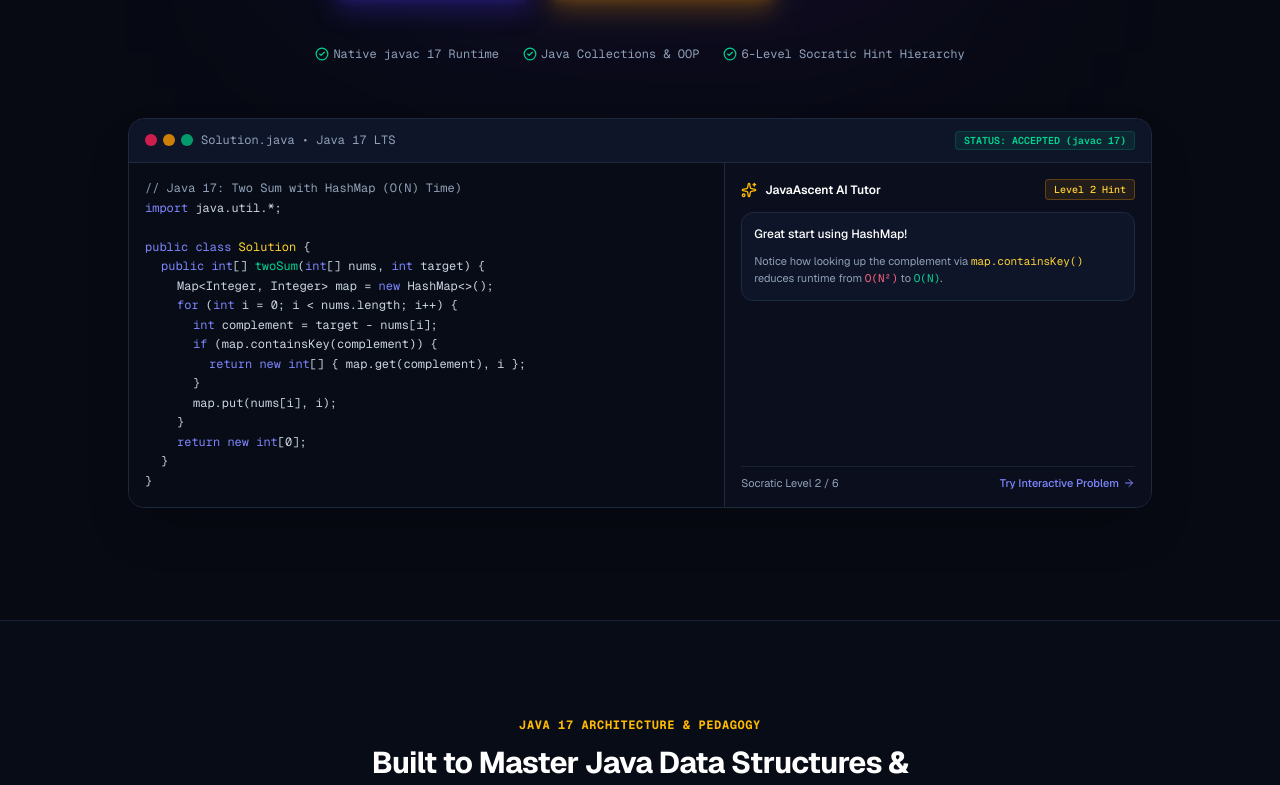
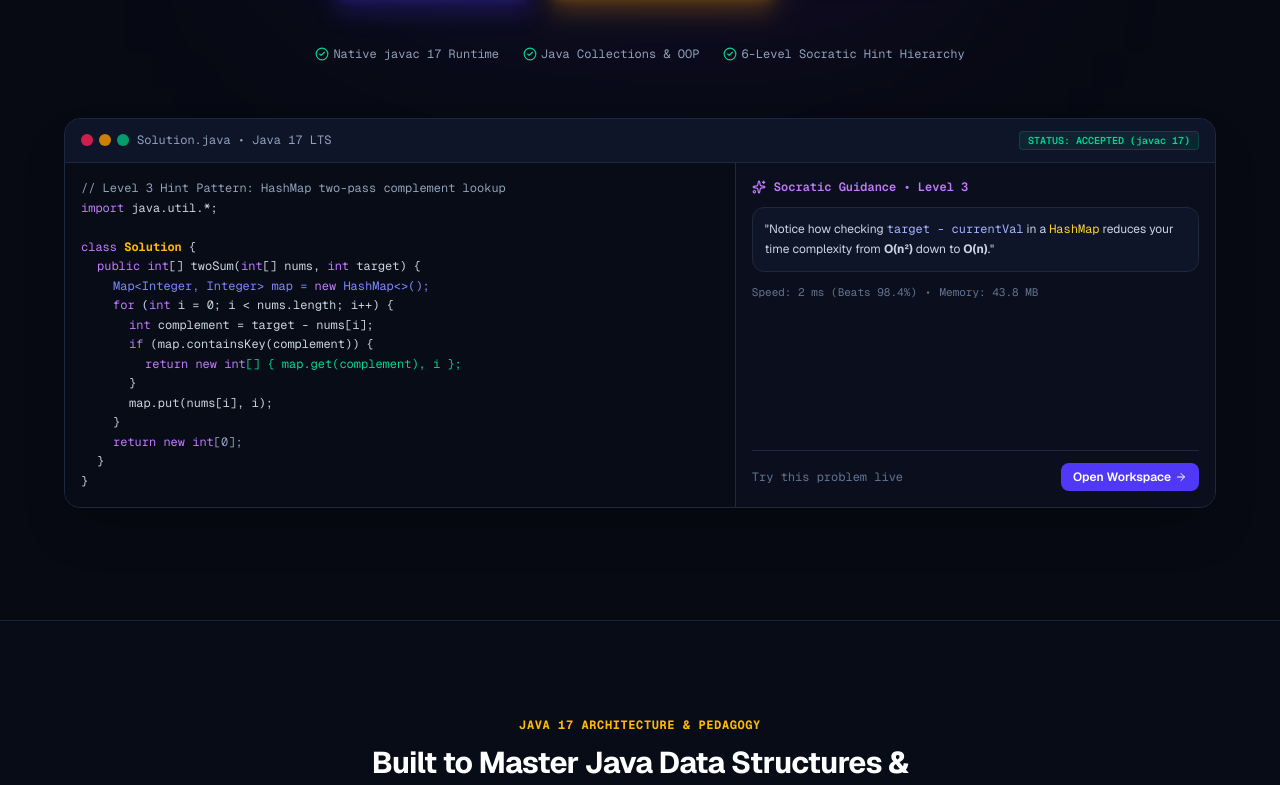
Before and after one commit to Rahul7873/javaacent, a Next.js app: page / in a window 1280 px wide. Shown: the part 549-1334 px from the top of the page. Built offline with nearby package versions, Linux system fonts and the light colour scheme; no server answers.

Commit message:
design: expand UI to full screen edge-to-edge layout across entire website

```diff
--- a/src/app/basic-practice/page.tsx
+++ b/src/app/basic-practice/page.tsx
@@ -261,7 +261,7 @@ export default function BasicPracticePage() {
     <div className="min-h-screen bg-slate-50 dark:bg-[#070a13] text-slate-900 dark:text-slate-100 flex flex-col selection:bg-amber-500/30">
       <Navbar />
 
-      <main className="max-w-7xl mx-auto px-4 sm:px-6 lg:px-8 py-8 flex-1 w-full space-y-8">
+      <main className="w-full px-4 sm:px-6 lg:px-8 xl:px-12 py-8 flex-1 space-y-8">
         {/* Banner Section */}
         <div className="relative overflow-hidden rounded-3xl bg-gradient-to-r from-amber-500/10 via-orange-500/5 to-slate-100 dark:from-amber-950/40 dark:via-orange-950/20 dark:to-slate-900 border border-amber-500/30 dark:border-amber-500/20 p-6 sm:p-8 shadow-sm dark:shadow-2xl">
           <div className="absolute -top-24 -right-24 w-80 h-80 bg-amber-500/10 rounded-full blur-3xl pointer-events-none" />
@@ -477,7 +477,7 @@ export default function BasicPracticePage() {
           </div>
         ) : (
           <>
-            <div className="grid grid-cols-1 md:grid-cols-2 lg:grid-cols-3 gap-4">
+            <div className="grid grid-cols-1 md:grid-cols-2 lg:grid-cols-3 xl:grid-cols-4 2xl:grid-cols-5 gap-4">
 
               {paginatedProblems.map(prob => {
                 const solved = isSolved(prob.id);
--- a/src/app/dashboard/page.tsx
+++ b/src/app/dashboard/page.tsx
@@ -91,7 +91,7 @@ export default function DashboardPage() {
     <div className="min-h-screen bg-slate-50 dark:bg-[#080c16] text-slate-900 dark:text-slate-100 flex flex-col">
       <Navbar />
 
-      <main className="max-w-7xl mx-auto px-4 sm:px-6 lg:px-8 py-8 flex-1 w-full space-y-8">
+      <main className="w-full px-4 sm:px-6 lg:px-8 xl:px-12 py-8 flex-1 space-y-8">
         {/* Welcome & Overview Header */}
         <div className="flex flex-col md:flex-row md:items-center justify-between gap-4">
           <div>
--- a/src/app/page.tsx
+++ b/src/app/page.tsx
@@ -31,7 +31,7 @@ export default function LandingPage() {
           {/* Ambient Glows */}
           <div className="absolute top-1/4 left-1/2 -translate-x-1/2 -translate-y-1/2 w-[600px] h-[350px] bg-gradient-to-tr from-indigo-600/15 via-purple-600/15 to-pink-600/10 blur-[130px] pointer-events-none" />
 
-          <div className="max-w-7xl mx-auto px-4 sm:px-6 lg:px-8 relative z-10">
+          <div className="w-full px-4 sm:px-6 lg:px-8 xl:px-12 relative z-10">
             <div className="text-center max-w-3xl mx-auto space-y-6">
               {/* Badge */}
               <div className="inline-flex items-center space-x-2 px-3.5 py-1.5 rounded-full bg-amber-500/10 border border-amber-500/30 text-amber-700 dark:text-amber-300 text-xs font-semibold shadow-inner">
@@ -99,7 +99,7 @@ export default function LandingPage() {
             </div>
 
             {/* Interactive Hero Workspace Visual */}
-            <div className="mt-14 max-w-5xl mx-auto rounded-2xl border border-slate-200 dark:border-slate-800 bg-white dark:bg-[#0b0f1a] shadow-xl dark:shadow-2xl overflow-hidden">
+            <div className="mt-14 w-full max-w-6xl mx-auto rounded-2xl border border-slate-200 dark:border-slate-800 bg-white dark:bg-[#0b0f1a] shadow-xl dark:shadow-2xl overflow-hidden">
               {/* Window Bar */}
               <div className="px-4 py-3 bg-slate-50 dark:bg-slate-900/90 border-b border-slate-200 dark:border-slate-800 flex items-center justify-between text-xs">
                 <div className="flex items-center space-x-2">
@@ -117,65 +117,62 @@ export default function LandingPage() {
                 </div>
               </div>
 
-              {/* Mock Split Code & AI Tutor Screen */}
+              {/* Mock Code + Mock AI Dialog Split */}
               <div className="grid grid-cols-1 md:grid-cols-12 divide-y md:divide-y-0 md:divide-x divide-slate-200 dark:divide-slate-800">
-                {/* Code Editor Pane Mock */}
                 <div className="md:col-span-7 p-4 bg-slate-50 dark:bg-[#080c16] font-mono text-xs text-slate-800 dark:text-slate-300 leading-relaxed overflow-x-auto">
-                  <div className="text-slate-400">// Java 17: Two Sum with HashMap (O(N) Time)</div>
-                  <div><span className="text-indigo-600 dark:text-indigo-400">import</span> java.util.*;</div>
+                  <div className="text-slate-400">// Level 3 Hint Pattern: HashMap two-pass complement lookup</div>
+                  <div><span className="text-purple-600 dark:text-purple-400">import</span> java.util.*;</div>
                   <br />
-                  <div><span className="text-indigo-600 dark:text-indigo-400">public class</span> <span className="text-amber-600 dark:text-amber-300">Solution</span> {'{'}</div>
+                  <div><span className="text-purple-600 dark:text-purple-400">class</span> <span className="text-amber-600 dark:text-amber-400 font-bold">Solution</span> &#123;</div>
                   <div className="pl-4">
-                    <span className="text-indigo-600 dark:text-indigo-400">public int</span>[] <span className="text-emerald-600 dark:text-emerald-400">twoSum</span>(<span className="text-indigo-600 dark:text-indigo-400">int</span>[] nums, <span className="text-indigo-600 dark:text-indigo-400">int</span> target) {'{'}
+                    <span className="text-purple-600 dark:text-purple-400">public int</span>[] twoSum(<span className="text-purple-600 dark:text-purple-400">int</span>[] nums, <span className="text-purple-600 dark:text-purple-400">int</span> target) &#123;
+                  </div>
+                  <div className="pl-8 text-indigo-600 dark:text-indigo-400">
+                    Map&lt;Integer, Integer&gt; map = <span className="text-purple-600 dark:text-purple-400">new</span> HashMap&lt;&gt;();
                   </div>
                   <div className="pl-8">
-                    Map&lt;Integer, Integer&gt; map = <span className="text-indigo-600 dark:text-indigo-400">new</span> HashMap&lt;&gt;();
-                  </div>
-                  <div className="pl-8">
-                    <span className="text-indigo-600 dark:text-indigo-400">for</span> (<span className="text-indigo-600 dark:text-indigo-400">int</span> i = 0; i &lt; nums.length; i++) {'{'}
+                    <span className="text-purple-600 dark:text-purple-400">for</span> (<span className="text-purple-600 dark:text-purple-400">int</span> i = 0; i &lt; nums.length; i++) &#123;
                   </div>
                   <div className="pl-12">
-                    <span className="text-indigo-600 dark:text-indigo-400">int</span> complement = target - nums[i];
+                    <span className="text-purple-600 dark:text-purple-400">int</span> complement = target - nums[i];
                   </div>
                   <div className="pl-12">
-                    <span className="text-indigo-600 dark:text-indigo-400">if</span> (map.containsKey(complement)) {'{'}
+                    <span className="text-purple-600 dark:text-purple-400">if</span> (map.containsKey(complement)) &#123;
                   </div>
-                  <div className="pl-16">
-                    <span className="text-indigo-600 dark:text-indigo-400">return new int</span>[] {'{'} map.get(complement), i {'}'};
+                  <div className="pl-16 text-emerald-600 dark:text-emerald-400">
+                    <span className="text-purple-600 dark:text-purple-400">return new int</span>[] &#123; map.get(complement), i &#125;;
                   </div>
-                  <div className="pl-12">{'}'}</div>
+                  <div className="pl-12">&#125;</div>
                   <div className="pl-12">map.put(nums[i], i);</div>
-                  <div className="pl-8">{'}'}</div>
-                  <div className="pl-8"><span className="text-indigo-600 dark:text-indigo-400">return new int</span>[0];</div>
-                  <div className="pl-4">{'}'}</div>
-                  <div>{'}'}</div>
+                  <div className="pl-8">&#125;</div>
+                  <div className="pl-8 text-slate-400"><span className="text-purple-600 dark:text-purple-400">return new int</span>[0];</div>
+                  <div className="pl-4">&#125;</div>
+                  <div>&#125;</div>
                 </div>
 
-                {/* AI Tutor Assistant Mock */}
                 <div className="md:col-span-5 p-4 bg-white dark:bg-[#0b0f1d] flex flex-col justify-between space-y-4">
                   <div className="space-y-3">
-                    <div className="flex items-center justify-between">
-                      <div className="flex items-center space-x-2">
-                        <Sparkles className="w-4 h-4 text-amber-500 dark:text-amber-400" />
-                        <span className="font-semibold text-xs text-slate-900 dark:text-white">JavaAscent AI Tutor</span>
-                      </div>
-                      <span className="px-2 py-0.5 rounded text-[10px] bg-amber-500/10 text-amber-700 dark:text-amber-300 font-mono border border-amber-500/30 font-medium">
-                        Level 2 Hint
-                      </span>
+                    <div className="flex items-center space-x-2 text-xs font-semibold text-purple-600 dark:text-purple-400 font-mono">
+                      <Sparkles className="w-3.5 h-3.5" />
+                      <span>Socratic Guidance • Level 3</span>
                     </div>
-
-                    <div className="p-3 rounded-xl bg-slate-50 dark:bg-slate-900/80 border border-slate-200 dark:border-slate-800 text-xs text-slate-700 dark:text-slate-300 leading-relaxed space-y-2">
-                      <p className="font-medium text-slate-900 dark:text-white">Great start using HashMap!</p>
-                      <p className="text-[11px] text-slate-600 dark:text-slate-400">
-                        Notice how looking up the complement via <code className="text-amber-600 dark:text-amber-300 font-mono">map.containsKey()</code> reduces runtime from <code className="text-rose-600 dark:text-rose-400 font-mono">O(N²)</code> to <code className="text-emerald-600 dark:text-emerald-400 font-mono">O(N)</code>.
-                      </p>
+                    <div className="p-3 rounded-xl bg-slate-50 dark:bg-slate-900/90 border border-slate-200 dark:border-slate-800 text-xs text-slate-700 dark:text-slate-300 leading-relaxed">
+                      "Notice how checking <code className="text-indigo-600 dark:text-indigo-300">target - currentVal</code> in a <code className="text-amber-600 dark:text-amber-300">HashMap</code> reduces your time complexity from <strong>O(n²)</strong> down to <strong>O(n)</strong>."
+                    </div>
+                    <div className="flex items-center space-x-2 text-[11px] text-slate-500 font-mono">
+                      <span>Speed: 2 ms (Beats 98.4%)</span>
+                      <span>•</span>
+                      <span>Memory: 43.8 MB</span>
                     </div>
                   </div>
 
-                  <div className="pt-2 border-t border-slate-100 dark:border-slate-800/80 flex items-center justify-between text-[11px] text-slate-500 dark:text-slate-400">
-                    <span>Socratic Level 2 / 6</span>
-                    <Link href="/problems/two-sum-target" className="text-indigo-600 dark:text-indigo-400 hover:underline flex items-center space-x-1 font-medium">
-                      <span>Try Interactive Problem</span>
+                  <div className="pt-3 border-t border-slate-100 dark:border-slate-800 flex items-center justify-between">
+                    <span className="text-xs text-slate-500 font-mono">Try this problem live</span>
+                    <Link
+                      href="/problems/two-sum-target"
+                      className="px-3 py-1.5 rounded-lg bg-indigo-600 hover:bg-indigo-500 text-white text-xs font-semibold flex items-center space-x-1 transition-all"
+                    >
+                      <span>Open Workspace</span>
                       <ArrowRight className="w-3 h-3" />
                     </Link>
                   </div>
@@ -187,7 +184,7 @@ export default function LandingPage() {
 
         {/* Feature Grid Section */}
         <section className="py-16 md:py-24 bg-slate-100/60 dark:bg-[#080c16]">
-          <div className="max-w-7xl mx-auto px-4 sm:px-6 lg:px-8">
+          <div className="w-full px-4 sm:px-6 lg:px-8 xl:px-12">
             <div className="text-center max-w-2xl mx-auto mb-14 space-y-3">
               <h2 className="text-xs font-mono font-bold tracking-wider text-amber-600 dark:text-amber-400 uppercase">
                 Java 17 Architecture & Pedagogy
@@ -261,7 +258,7 @@ export default function LandingPage() {
 
       {/* Footer */}
       <footer className="border-t border-slate-200 dark:border-slate-800/80 py-8 bg-white dark:bg-[#060810] text-xs text-slate-600 dark:text-slate-500">
-        <div className="max-w-7xl mx-auto px-4 flex flex-col sm:flex-row items-center justify-between gap-4">
+        <div className="w-full px-4 sm:px-6 lg:px-8 xl:px-12 flex flex-col sm:flex-row items-center justify-between gap-4">
           <div className="flex items-center space-x-2">
             <span className="text-base">☕</span>
             <span className="font-mono text-slate-900 dark:text-slate-300 font-semibold">JavaAscent</span>
--- a/src/app/problems/page.tsx
+++ b/src/app/problems/page.tsx
@@ -217,7 +217,7 @@ export default function ProblemsPage() {
     <div className="min-h-screen bg-slate-50 dark:bg-[#090d16] text-slate-900 dark:text-slate-100 flex flex-col">
       <Navbar />
 
-      <main className="max-w-7xl mx-auto px-4 sm:px-6 lg:px-8 py-8 flex-1 w-full space-y-6">
+      <main className="w-full px-4 sm:px-6 lg:px-8 xl:px-12 py-8 flex-1 space-y-6">
         {/* Banner Section */}
         <div className="p-6 rounded-2xl bg-gradient-to-r from-amber-500/10 via-orange-500/5 to-slate-100 dark:from-amber-950/40 dark:via-orange-950/20 dark:to-slate-900 border border-amber-500/30 dark:border-amber-500/20 shadow-sm dark:shadow-xl flex flex-col md:flex-row items-start md:items-center justify-between gap-4">
           <div>
--- a/src/app/profile/page.tsx
+++ b/src/app/profile/page.tsx
@@ -56,7 +56,7 @@ export default function ProfilePage() {
     <div className="min-h-screen bg-slate-50 dark:bg-[#080c16] text-slate-900 dark:text-slate-100 flex flex-col">
       <Navbar />
 
-      <main className="max-w-5xl mx-auto px-4 sm:px-6 lg:px-8 py-10 flex-1 w-full space-y-8">
+      <main className="w-full px-4 sm:px-6 lg:px-8 xl:px-12 py-10 flex-1 space-y-8">
         {/* Guest Warning Banner if not signed in */}
         {!authLoading && !user && (
           <div className="p-4 sm:p-5 rounded-2xl bg-white dark:bg-amber-950/30 border border-slate-200 dark:border-amber-500/30 shadow-sm flex flex-col sm:flex-row items-center justify-between gap-4">
--- a/src/app/submissions/page.tsx
+++ b/src/app/submissions/page.tsx
@@ -58,7 +58,7 @@ export default function SubmissionsPage() {
     <div className="min-h-screen bg-slate-50 dark:bg-[#080c16] text-slate-900 dark:text-slate-100 flex flex-col">
       <Navbar />
 
-      <main className="max-w-7xl mx-auto px-4 sm:px-6 lg:px-8 py-8 flex-1 w-full space-y-6">
+      <main className="w-full px-4 sm:px-6 lg:px-8 xl:px-12 py-8 flex-1 space-y-6">
         {/* Guest Banner */}
         {!user && (
           <div className="p-4 rounded-2xl bg-white dark:bg-indigo-950/30 border border-slate-200 dark:border-indigo-500/30 shadow-sm flex flex-col sm:flex-row items-center justify-between gap-4">
--- a/src/components/Navbar.tsx
+++ b/src/components/Navbar.tsx
@@ -62,8 +62,8 @@ export function Navbar() {
     : 'Guest Learner';
 
   return (
-    <header className="sticky top-0 z-50 border-b border-slate-200 dark:border-slate-800/80 bg-white/95 dark:bg-[#0b0f19]/90 backdrop-blur-md">
-      <div className="max-w-7xl mx-auto px-4 sm:px-6 lg:px-8 h-16 flex items-center justify-between">
+    <header className="sticky top-0 z-50 border-b border-slate-200 dark:border-slate-800/80 bg-white/95 dark:bg-[#0b0f19]/90 backdrop-blur-md w-full">
+      <div className="w-full px-4 sm:px-6 lg:px-8 xl:px-12 h-16 flex items-center justify-between">
         {/* Brand */}
         <div className="flex items-center space-x-8">
           <Link href="/" className="flex items-center space-x-3 group">
```
